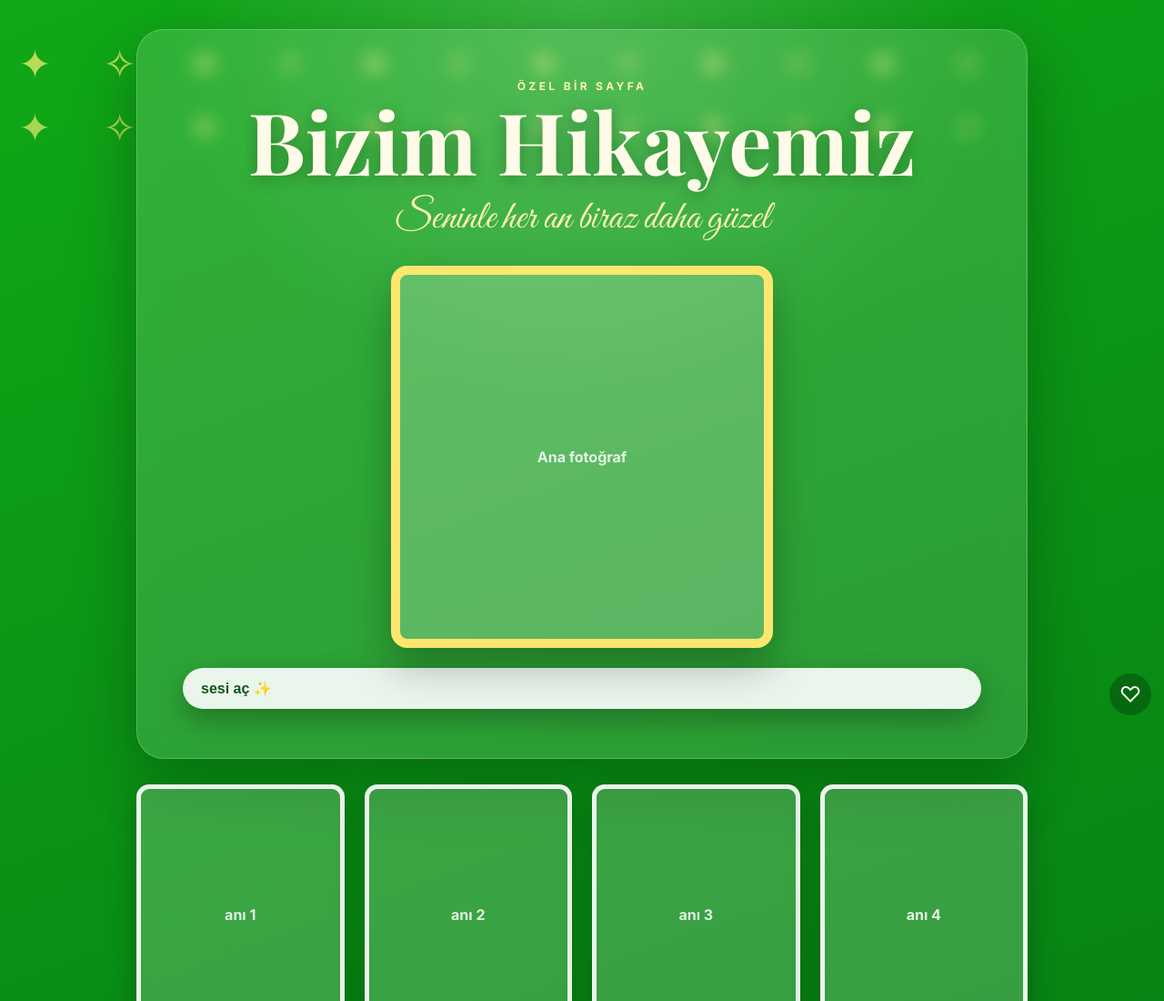
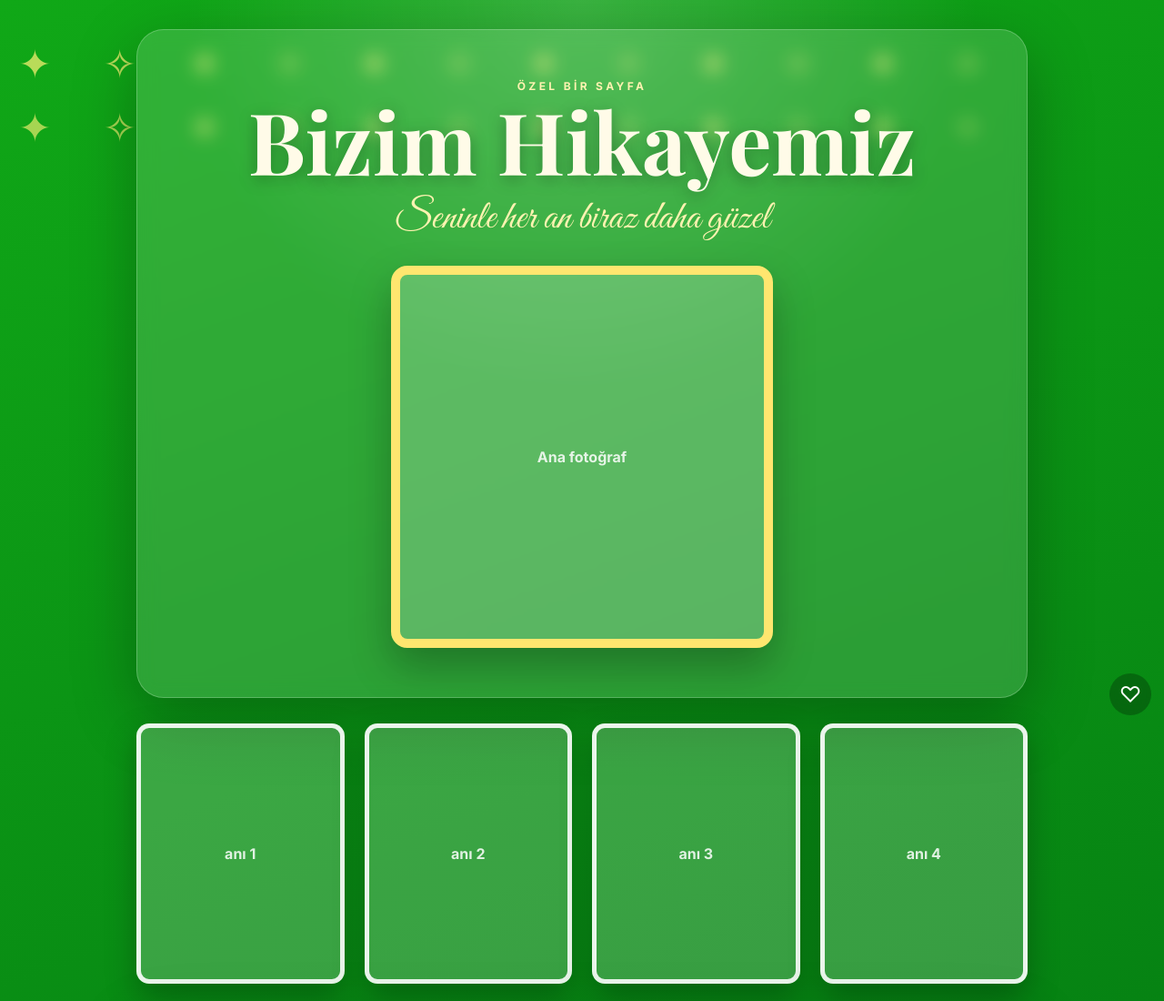
Before and after one commit to fatiharslan21/hediye, a website: page index.html in a window 1280 px wide. Shown: the top 1100 px of the page at 91% size. Drawn offline with nearby package versions, Linux system fonts and the light colour scheme; no server answers.

Commit message:
Update index.html

```diff
--- a/index.html
+++ b/index.html
@@ -23,8 +23,6 @@
         <img id="mainImage" class="main-photo" alt="Ana fotoğraf" />
         <div id="mainPlaceholder" class="photo-placeholder">Ana fotoğraf</div>
       </div>
-
-      <button id="soundButton" class="sound-button" type="button"> sesi aç ✨</button>
     </section>
 
     <section class="gallery" aria-label="Anı fotoğrafları">
```
